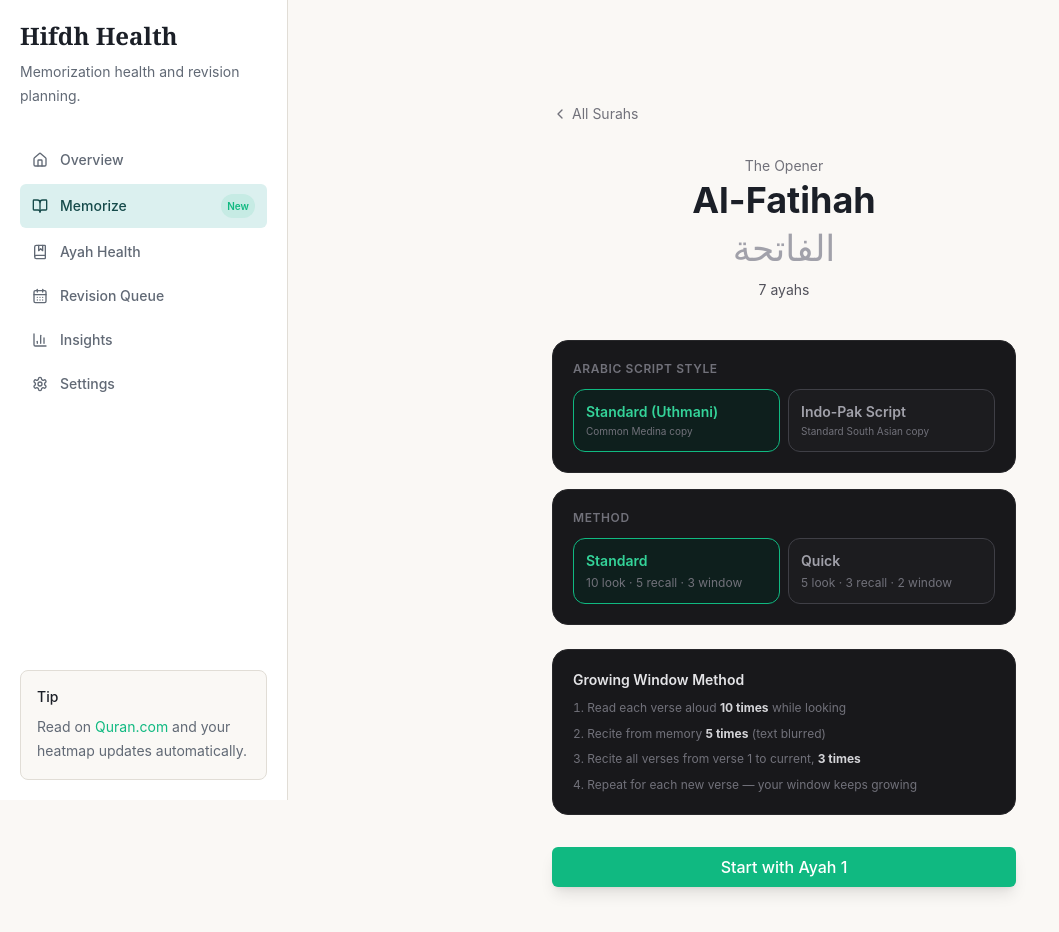
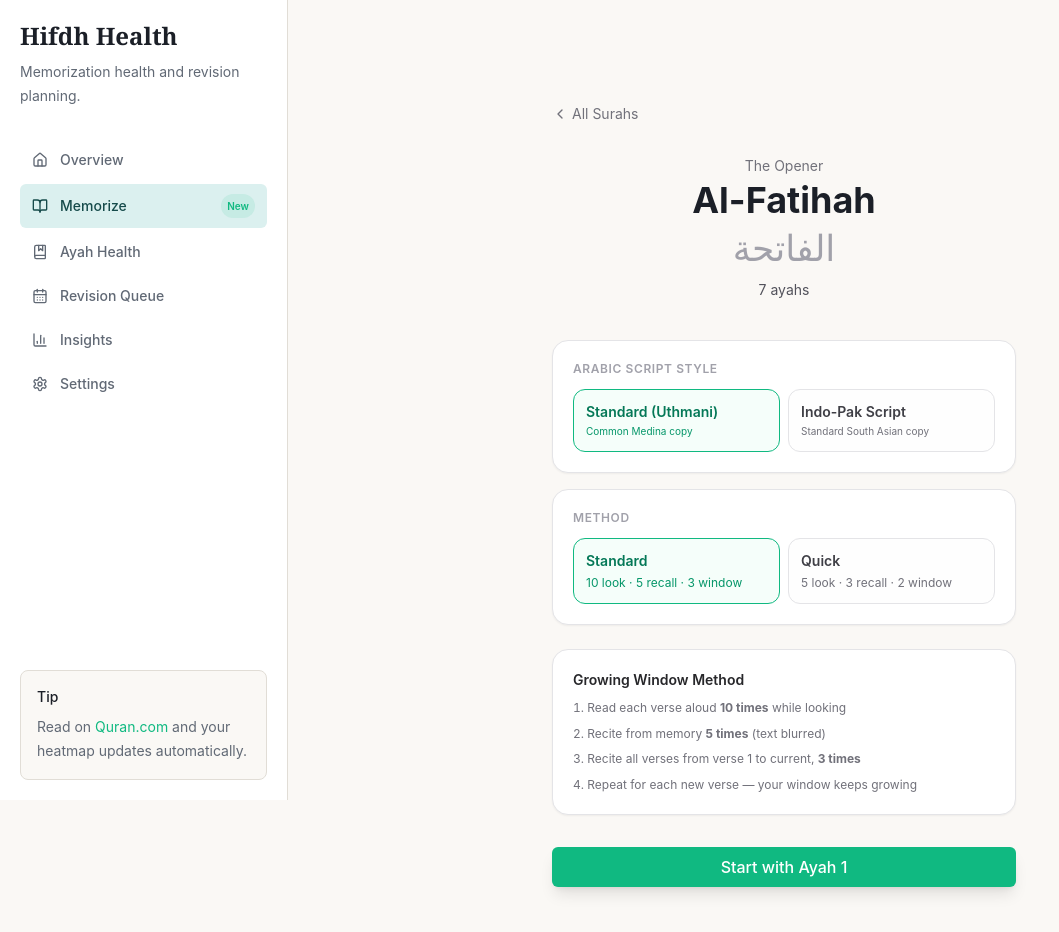
Before and after one commit to EmperorsReign05/QuranRecall, a Next.js app: page /memorize/surah/1 in a window 1280 px wide. Shown: the top 932 px of the page, without its empty margins (0-1059 px from the left). Built offline with nearby package versions, Linux system fonts and the light colour scheme; a web font is replaced by a local one.

Commit message:
light mode compatibility

```diff
--- a/src/components/dashboard/TrackSurahButton.tsx
+++ b/src/components/dashboard/TrackSurahButton.tsx
@@ -15,7 +15,7 @@ export function TrackSurahButton({ onSurahAdded }: TrackSurahButtonProps) {
     <Button
       variant="outline"
       size="sm"
-      className="gap-1.5 text-xs border-zinc-700 bg-zinc-800/40 text-zinc-300 hover:text-zinc-100 hover:bg-zinc-800 transition-colors duration-200"
+      className="gap-1.5 text-xs border-zinc-200 dark:border-zinc-700 bg-white dark:bg-zinc-800/40 text-zinc-700 dark:text-zinc-300 hover:text-zinc-900 dark:hover:text-zinc-100 hover:bg-zinc-50 dark:hover:bg-zinc-800 transition-colors duration-200 shadow-sm"
       onClick={() => router.push("/memorize")}
     >
       <Plus className="h-3.5 w-3.5 text-emerald-500" />
--- a/src/components/memorization/SurahSession.tsx
+++ b/src/components/memorization/SurahSession.tsx
@@ -65,7 +65,7 @@ function AyahDisplay({
     <div className="text-center">
       <div
         dir="rtl"
-        className={`${fontClass} transition-all duration-500 select-none ${
+        className={`${fontClass} text-zinc-850 dark:text-zinc-100 transition-all duration-500 select-none ${
           blurred ? "blur-md pointer-events-none" : ""
         }`}
       >
@@ -122,9 +122,9 @@ function WindowDisplay({
             key={keys[i]}
             className={`transition-all duration-500 ${blurred ? "blur-md select-none" : ""}`}
           >
-            <span className={fontClass}>{textToDisplay}</span>
+            <span className={`${fontClass} text-zinc-850 dark:text-zinc-100`}>{textToDisplay}</span>
             {!blurred && i < contents.length - 1 && (
-              <div className="border-b border-zinc-800 my-2" />
+              <div className="border-b border-zinc-200 dark:border-zinc-800 my-2" />
             )}
           </div>
         );
@@ -154,7 +154,7 @@ function RepCounter({
           <div
             key={i}
             className={`w-3 h-3 rounded-full transition-all ${
-              i < current ? "bg-emerald-500 scale-110" : "bg-zinc-700"
+              i < current ? "bg-emerald-500 scale-110" : "bg-zinc-200 dark:bg-zinc-700"
             }`}
           />
         ))}
@@ -182,16 +182,16 @@ function ProgressBar({
   surahName: string;
 }) {
   return (
-    <div className="fixed bottom-0 left-0 right-0 bg-zinc-900/90 backdrop-blur-md border-t border-zinc-800 px-6 py-3 z-50">
+    <div className="fixed bottom-0 left-0 right-0 bg-white/90 dark:bg-zinc-900/90 backdrop-blur-md border-t border-zinc-200 dark:border-zinc-800 px-6 py-3.5 z-50 shadow-lg">
       <div className="max-w-2xl mx-auto flex items-center gap-4">
-        <span className="text-xs text-zinc-500 shrink-0">{surahName}</span>
-        <div className="flex-1 h-1.5 bg-zinc-800 rounded-full overflow-hidden">
+        <span className="text-xs text-zinc-500 dark:text-zinc-400 shrink-0 font-semibold">{surahName}</span>
+        <div className="flex-1 h-2 bg-zinc-150 dark:bg-zinc-800 rounded-full overflow-hidden">
           <div
             className="h-full bg-emerald-500 rounded-full transition-all duration-500"
             style={{ width: `${(current / total) * 100}%` }}
           />
         </div>
-        <span className="text-xs text-zinc-400 shrink-0 font-medium">
+        <span className="text-xs text-zinc-650 dark:text-zinc-300 shrink-0 font-semibold">
           {current} / {total}
         </span>
       </div>
@@ -324,8 +324,8 @@ export default function SurahSession({ surahNumber }: SurahSessionProps) {
         </div>
 
         {/* Script Selection */}
-        <div className="bg-zinc-900 border border-zinc-800 rounded-2xl p-5 mb-4">
-          <p className="text-xs text-zinc-500 font-semibold uppercase tracking-wider mb-3">Arabic Script Style</p>
+        <div className="bg-white dark:bg-zinc-900 border border-zinc-200 dark:border-zinc-800 rounded-2xl p-5 mb-4 shadow-sm">
+          <p className="text-xs text-zinc-400 dark:text-zinc-500 font-semibold uppercase tracking-wider mb-3">Arabic Script Style</p>
           <div className="grid grid-cols-2 gap-2">
             {(["uthmani", "indopak"] as ArabicScript[]).map((scr) => (
               <button
@@ -333,14 +333,14 @@ export default function SurahSession({ surahNumber }: SurahSessionProps) {
                 onClick={() => changeScript(scr)}
                 className={`p-3 rounded-xl text-left transition-all border ${
                   script === scr
-                    ? "border-emerald-500 bg-emerald-950/40 text-emerald-400"
-                    : "border-zinc-700 bg-zinc-800/30 text-zinc-400 hover:border-zinc-600"
+                    ? "border-emerald-500 bg-emerald-50/50 dark:bg-emerald-950/40 text-emerald-700 dark:text-emerald-400"
+                    : "border-zinc-200 dark:border-zinc-800 bg-zinc-50/30 dark:bg-zinc-800/30 text-zinc-500 dark:text-zinc-400 hover:border-zinc-300 dark:hover:border-zinc-700"
                 }`}
               >
-                <p className="font-semibold text-sm">
+                <p className={`font-semibold text-sm ${script === scr ? "text-emerald-700 dark:text-emerald-400" : "text-zinc-700 dark:text-zinc-300"}`}>
                   {scr === "uthmani" ? "Standard (Uthmani)" : "Indo-Pak Script"}
                 </p>
-                <p className="text-[10px] text-zinc-500 mt-0.5">
+                <p className={`text-[10px] mt-0.5 ${script === scr ? "text-emerald-600 dark:text-emerald-500" : "text-zinc-500"}`}>
                   {scr === "uthmani" ? "Common Medina copy" : "Standard South Asian copy"}
                 </p>
               </button>
@@ -349,8 +349,8 @@ export default function SurahSession({ surahNumber }: SurahSessionProps) {
         </div>
 
         {/* Method selector */}
-        <div className="bg-zinc-900 border border-zinc-800 rounded-2xl p-5 mb-6">
-          <p className="text-xs text-zinc-500 font-semibold uppercase tracking-wider mb-3">Method</p>
+        <div className="bg-white dark:bg-zinc-900 border border-zinc-200 dark:border-zinc-800 rounded-2xl p-5 mb-6 shadow-sm">
+          <p className="text-xs text-zinc-400 dark:text-zinc-500 font-semibold uppercase tracking-wider mb-3">Method</p>
           <div className="grid grid-cols-2 gap-2">
             {(["standard", "quick"] as Method[]).map((m) => (
               <button
@@ -358,12 +358,12 @@ export default function SurahSession({ surahNumber }: SurahSessionProps) {
                 onClick={() => setMethod(m)}
                 className={`p-3 rounded-xl text-left transition-all border ${
                   method === m
-                    ? "border-emerald-500 bg-emerald-950/40 text-emerald-400"
-                    : "border-zinc-700 bg-zinc-800/30 text-zinc-400 hover:border-zinc-600"
+                    ? "border-emerald-500 bg-emerald-50/50 dark:bg-emerald-950/40 text-emerald-700 dark:text-emerald-400"
+                    : "border-zinc-200 dark:border-zinc-800 bg-zinc-50/30 dark:bg-zinc-800/30 text-zinc-500 dark:text-zinc-400 hover:border-zinc-300 dark:hover:border-zinc-700"
                 }`}
               >
-                <p className="font-semibold text-sm capitalize">{m}</p>
-                <p className="text-xs text-zinc-500 mt-1">
+                <p className={`font-semibold text-sm capitalize ${method === m ? "text-emerald-700 dark:text-emerald-400" : "text-zinc-700 dark:text-zinc-300"}`}>{m}</p>
+                <p className={`text-xs mt-1 ${method === m ? "text-emerald-600 dark:text-emerald-500" : "text-zinc-500"}`}>
                   {m === "standard"
                     ? `${METHOD_CONFIG.standard.lookReps} look · ${METHOD_CONFIG.standard.recallReps} recall · ${METHOD_CONFIG.standard.windowReps} window`
                     : `${METHOD_CONFIG.quick.lookReps} look · ${METHOD_CONFIG.quick.recallReps} recall · ${METHOD_CONFIG.quick.windowReps} window`}
@@ -374,12 +374,12 @@ export default function SurahSession({ surahNumber }: SurahSessionProps) {
         </div>
 
         {/* Technique explanation */}
-        <div className="bg-zinc-900 border border-zinc-800 rounded-2xl p-5 mb-8 text-sm text-zinc-400 space-y-2">
-          <p className="font-semibold text-zinc-200 text-sm">Growing Window Method</p>
+        <div className="bg-white dark:bg-zinc-900 border border-zinc-200 dark:border-zinc-800 rounded-2xl p-5 mb-8 text-sm text-zinc-650 dark:text-zinc-400 space-y-2 shadow-sm">
+          <p className="font-semibold text-zinc-800 dark:text-zinc-200 text-sm">Growing Window Method</p>
           <ol className="space-y-1.5 text-xs leading-relaxed list-decimal list-inside text-zinc-500">
-            <li>Read each verse aloud <strong className="text-zinc-300">{cfg.lookReps} times</strong> while looking</li>
-            <li>Recite from memory <strong className="text-zinc-300">{cfg.recallReps} times</strong> (text blurred)</li>
-            <li>Recite all verses from verse 1 to current, <strong className="text-zinc-300">{cfg.windowReps} times</strong></li>
+            <li>Read each verse aloud <strong className="text-zinc-750 dark:text-zinc-300">{cfg.lookReps} times</strong> while looking</li>
+            <li>Recite from memory <strong className="text-zinc-750 dark:text-zinc-300">{cfg.recallReps} times</strong> (text blurred)</li>
+            <li>Recite all verses from verse 1 to current, <strong className="text-zinc-750 dark:text-zinc-300">{cfg.windowReps} times</strong></li>
             <li>Repeat for each new verse — your window keeps growing</li>
           </ol>
         </div>
@@ -469,7 +469,7 @@ export default function SurahSession({ surahNumber }: SurahSessionProps) {
         {/* Dynamic script toggle */}
         <button
           onClick={() => changeScript(script === "uthmani" ? "indopak" : "uthmani")}
-          className="text-xs flex items-center gap-1 border border-zinc-800 hover:border-zinc-700 bg-zinc-900 px-2 py-1.5 rounded-lg text-zinc-400 hover:text-zinc-200 transition-all font-medium"
+          className="text-xs flex items-center gap-1 border border-zinc-250 dark:border-zinc-800 hover:border-zinc-300 dark:hover:border-zinc-700 bg-white dark:bg-zinc-900 px-2 py-1.5 rounded-lg text-zinc-600 dark:text-zinc-400 hover:text-zinc-800 dark:hover:text-zinc-200 transition-all font-medium shadow-sm"
           title="Toggle Arabic script style"
         >
           <Type className="w-3.5 h-3.5 text-emerald-500" />
@@ -484,7 +484,7 @@ export default function SurahSession({ surahNumber }: SurahSessionProps) {
 
       {/* Arabic text */}
       <div className="flex-1 flex flex-col items-center justify-center px-6 py-4">
-        <div className="w-full max-w-2xl bg-zinc-900 border border-zinc-800 rounded-2xl p-8 mb-6 shadow-xl">
+        <div className="w-full max-w-2xl bg-white dark:bg-zinc-900 border border-zinc-200/80 dark:border-zinc-800 rounded-2xl p-8 mb-6 shadow-md dark:shadow-xl">
           <AnimatePresence mode="wait">
             <motion.div
               key={`${phase}-${currentAyah}-${script}`}
@@ -517,11 +517,11 @@ export default function SurahSession({ surahNumber }: SurahSessionProps) {
         {(phase === "learn-recall" || phase === "window-review") && (
           <button
             onClick={() => setPeekActive(!peekActive)}
-            className="flex items-center gap-2 text-sm text-zinc-400 hover:text-zinc-200 mb-6 transition-colors border border-zinc-800 bg-zinc-900/50 hover:bg-zinc-900 px-4 py-2 rounded-full shadow-md"
+            className="flex items-center gap-2 text-sm text-zinc-700 dark:text-zinc-400 hover:text-zinc-900 dark:hover:text-zinc-200 mb-6 transition-all border border-zinc-200 dark:border-zinc-800 bg-white dark:bg-zinc-900/50 hover:bg-zinc-50 dark:hover:bg-zinc-900 px-4 py-2 rounded-full shadow-md"
           >
             {peekActive ? (
               <>
-                <EyeOff className="w-4 h-4 text-zinc-500" />
+                <EyeOff className="w-4 h-4 text-zinc-400 dark:text-zinc-500" />
                 Hide text
               </>
             ) : (
```
Also changed, not shown: src/app/memorize/page.tsx (+16 -12 lines), src/components/dashboard/dashboard-header.tsx (+4 -4 lines), src/components/queue/RevisionQueue.tsx (+21 -21 lines).
